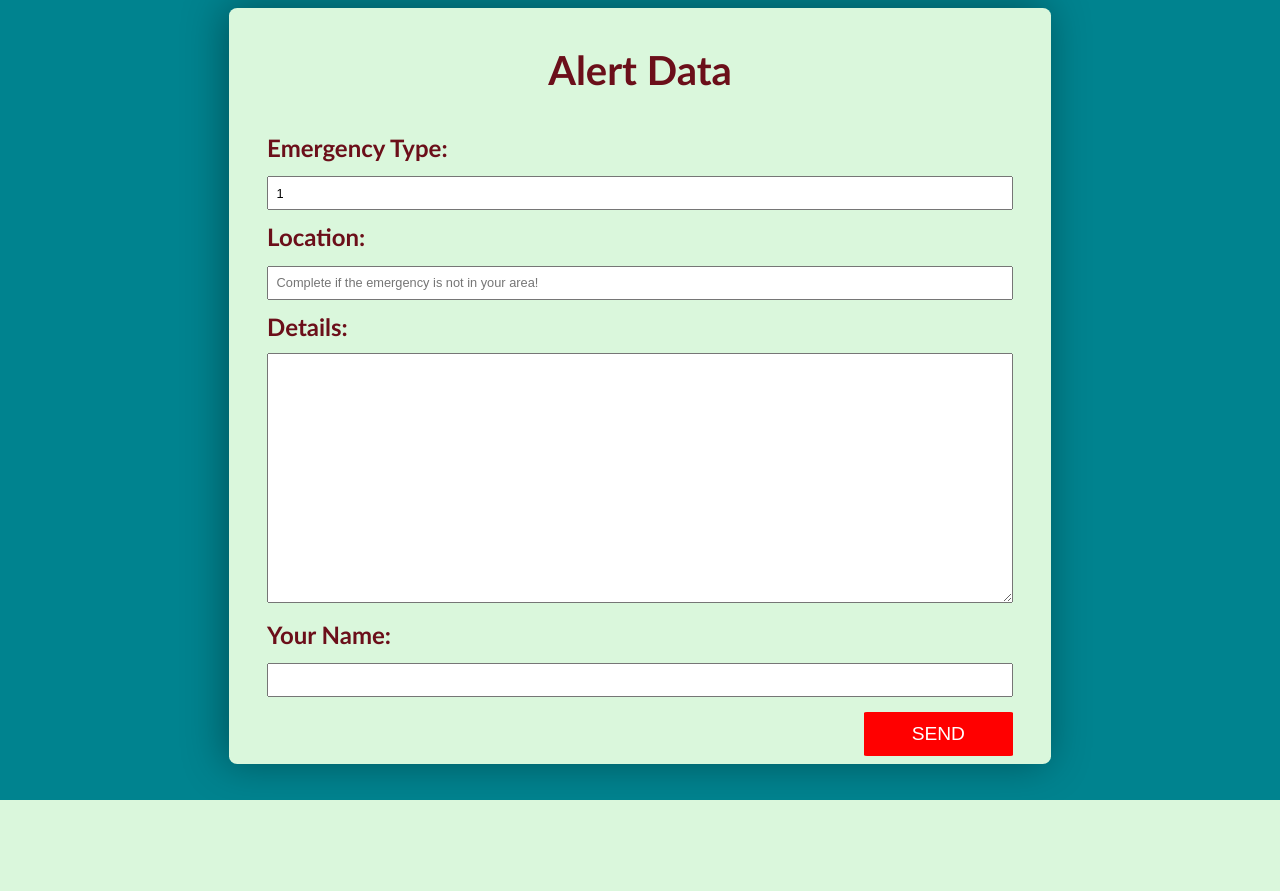
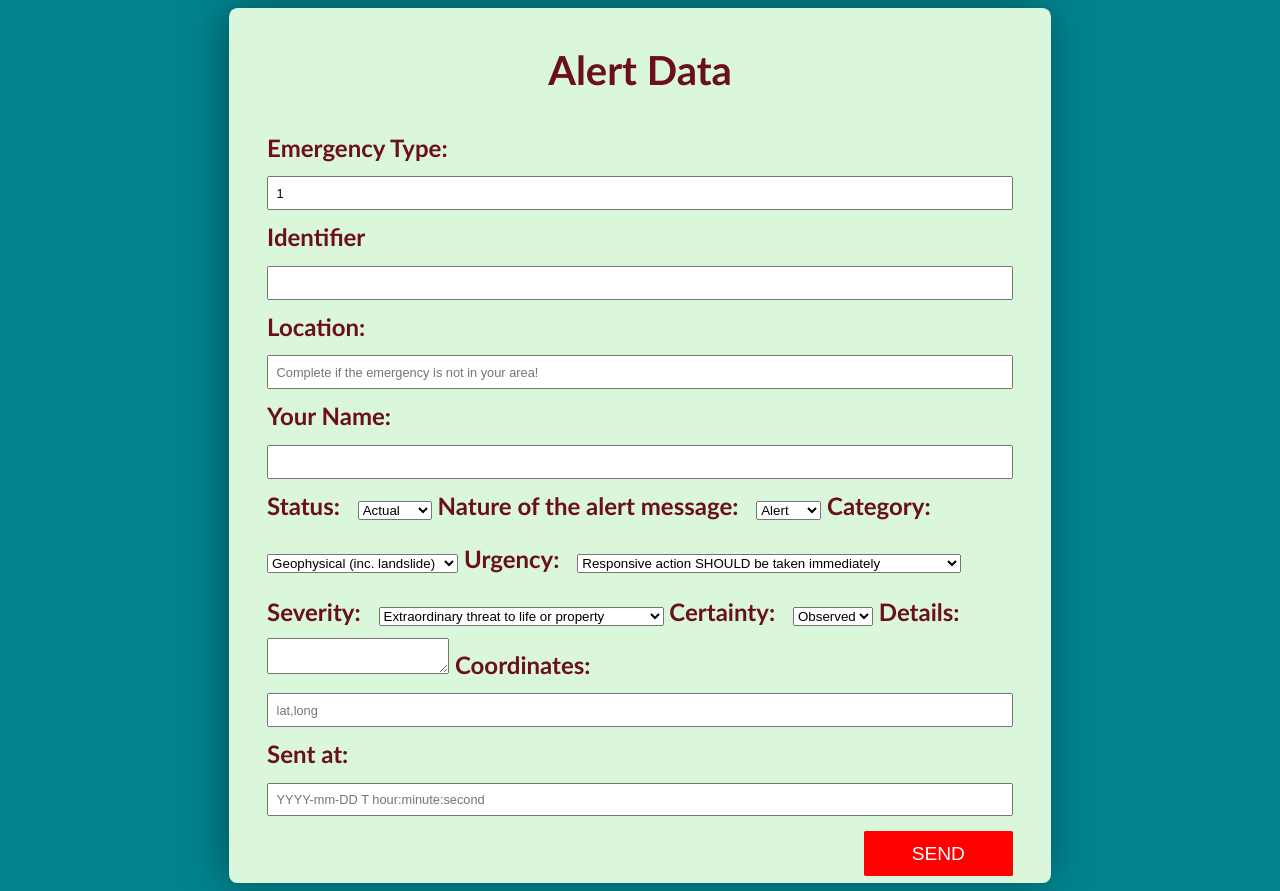
Before and after one commit to MihaelaPotlog/TW, a PHP site: page /formularAlerte.php?tipalerta=1 in a window 1280 px wide. Before the commit the page ends 800 px from the top, so only its background shows below. Run offline with PHP 8.4, Linux system fonts and the light colour scheme.

Commit message:
formular alerte autoritati+script pt CAP

```diff
--- /dev/null
+++ b/createXml.js
@@ -0,0 +1,86 @@
+const formular = document.getElementById('formAutoritati');
+formular.addEventListener('submit', createXml);
+
+function createXml(e) {
+	e.preventDefault();
+	const CAP = document.implementation.createDocument('', '', null);
+	const alert = CAP.createElement('alert');
+	alert.setAttribute('xmlns', 'urn:oasis:names:tc:emergency:cap:1.2');
+
+	const identifier = CAP.createElement('identifier');
+	identifier.innerHTML = document.getElementById('identifier').value;
+	alert.appendChild(identifier);
+
+	const sender = CAP.createElement('sender');
+	sender.innerHTML = document.getElementById('sender').value;
+	alert.appendChild(sender);
+
+	const sent = CAP.createElement('sent');
+	sent.innerHTML = document.getElementById('sent').value;
+	alert.appendChild(sent);
+
+	const status = CAP.createElement('status');
+	status.innerHTML = document.getElementById('status').value;
+	alert.appendChild(status);
+
+	const scope = CAP.createElement('scope');
+	scope.innerHTML = 'Public';
+	alert.appendChild(scope);
+
+	//create info sub-section
+	const info = CAP.createElement('info');
+
+	const category = CAP.createElement('category');
+	category.innerHTML = document.getElementById('category').value;
+	info.appendChild(category);
+
+	const event = CAP.createElement('event');
+	event.innerHTML = document.getElementById('event').value;
+	info.appendChild(event);
+
+	const urgency = CAP.createElement('urgency');
+	urgency.innerHTML = document.getElementById('urgency').value;
+	info.appendChild(urgency);
+
+	const severity = CAP.createElement('severity');
+	severity.innerHTML = document.getElementById('severity').value;
+	info.appendChild(severity);
+
+	const certainty = CAP.createElement('certainty');
+	certainty.innerHTML = document.getElementById('certainty').value;
+	info.appendChild(certainty);
+
+	const description = CAP.createElement('description');
+	description.innerHTML = document.getElementById('description').value;
+	info.appendChild(description);
+
+	//create area-subsection
+	const area = CAP.createElement('area');
+
+	const areaDesc = CAP.createElement('areaDesc');
+	areaDesc.innerHTML = document.getElementById('areaDesc').value;
+	area.appendChild(areaDesc);
+
+	const circle = CAP.createElement('circle');
+	circle.innerHTML = document.getElementById('circle').value;
+	area.appendChild(circle);
+
+	info.appendChild(area);
+
+	alert.appendChild(info);
+
+	CAP.appendChild(alert);
+
+	sendToServer(CAP);
+}
+
+function sendToServer(CAP) {
+	const serializer = new XMLSerializer();
+	const xmlString = serializer.serializeToString(CAP);
+	const xhr = new XMLHttpRequest();
+	xhr.open('POST', 'formProcessor.php', true);
+	xhr.setRequestHeader('Content-Type', 'text/xml');
+	xhr.send(xmlString);
+	console.log('sent');
+	formular.reset();
+}
--- a/formularAlerte.php
+++ b/formularAlerte.php
@@ -8,18 +8,79 @@
 
     <div id="formular">
         <h1>Alert Data</h1>
-        <form>
+        <form id="formAutoritati">
 
                  <label for="tipalerta">Emergency Type:</label>
-            <input type="text" name="alerttype" id="tipalerta" value="<?php echo $_GET["tipalerta"];?>"; />
+            <input type="text" name="tipalerta" id="event" value="<?php echo $_GET["tipalerta"];?>"; />
 
+            <label for="identifier">Identifier</label>
+            <input type="text" name="identifier" id="identifier">
 
             <label for="location" >Location:</label>
-            <input type="text" name="location" placeholder="Complete if the emergency is not in your area!"/>
-             <label for="areaDesc">Details:</label>
-            <textarea id="detalii" name="areaDesc"> </textarea>
+            <input type="text" name="location" id="areaDesc" placeholder="Complete if the emergency is not in your area!"/>
+
             <label for="sender">Your Name:</label>
-            <input type="text" name="sender">
+            <input type="text"  id="sender" name="sender">
+
+            <label for="status">Status:</label>
+            <select name="statusopt" id="status">
+                <option value="Actual">Actual</option>
+                <option value="Exercise">Exercise</option>
+                <option value="System">System</option>
+                <option value="Test">Test</option>
+                <option value="Draft">Draft</option>
+            </select>
+
+            <label for="msgType">Nature of the alert message:</label>
+            <select name="msgTypeOpt" id="msgType">
+                <option value="Alert">Alert</option>
+                <option value="Update">Update</option>
+                <option value="Cancel">Cancel</option>
+            </select>
+
+            <label for="category">Category:</label>
+            <select name="categoryOpt" id="category">
+                <option value="Geo">Geophysical (inc. landslide)</option>
+                <option value="Met"> Meteorological (inc. flood)</option>
+                <option value="Rescue"> Rescue and recovery</option>
+                <option value="Fire">Fire suppression and rescue</option>
+                <option value="Other">Other events</option>
+            </select>
+
+            <label for="urgency">Urgency:</label>
+            <select name="urgency" id="urgency">
+                <option value="Immediate">Responsive action SHOULD be taken immediately</option>
+                <option value="Expected"> Responsive action SHOULD be taken soon (within next hour)</option>
+                <option value="Future"> Responsive action SHOULD be taken in the near future</option>
+                <option value="Unknown">Urgency not known</option>
+            </select>
+
+            <label for="severity">Severity:</label>
+            <select name="severity" id="severity">
+                <option value="Extreme">Extraordinary threat to life or property</option>
+                <option value="Severe">Significant threat to life or property</option>
+                <option value="Moderate"> Possible threat to life or property</option>
+                <option value="Minor"> Minimal to no known threat to life or property</option>
+                <option value="Unknown">Severity unknown</option>
+            </select>
+
+            <label for="certainty">Certainty:</label>
+            <select name="certainty" id="certainty">
+                <option value="Observed">Observed</option>
+                <option value="Likely">Likely</option>
+                <option value="Possible">Possible</option>
+                <option value="Unlikely">Unlikely</option>
+                <option value="Unknown">Unknown</option>
+            </select>
+
+            <label for="description">Details:</label>
+            <textarea id="description" name="description"> </textarea>
+
+            <label for="coordinates">Coordinates:</label>
+            <input type="text"  id="circle" placeholder="lat,long">
+
+            <label for="sent">Sent at:</label>
+            <input type="text" id="sent" placeholder="YYYY-mm-DD T hour:minute:second">
             <br>
 
             <input type="submit" name="send" value="SEND"/>
@@ -32,7 +93,7 @@
     </div>
 
 
-
+    <script src="createXml.js"></script>
 </body>
 
 </html>
```
Also changed, not shown: formProcessor.php (added, +20 -0 lines).
